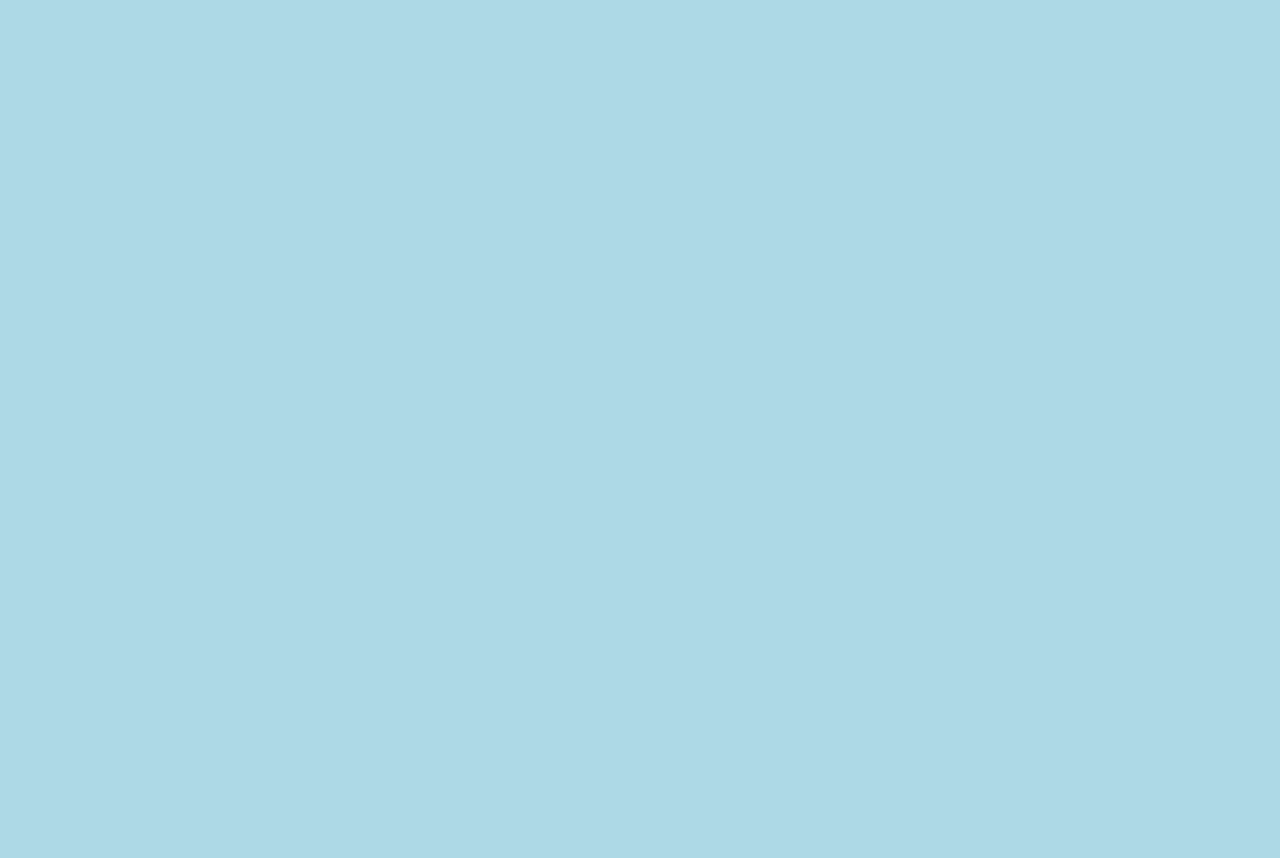
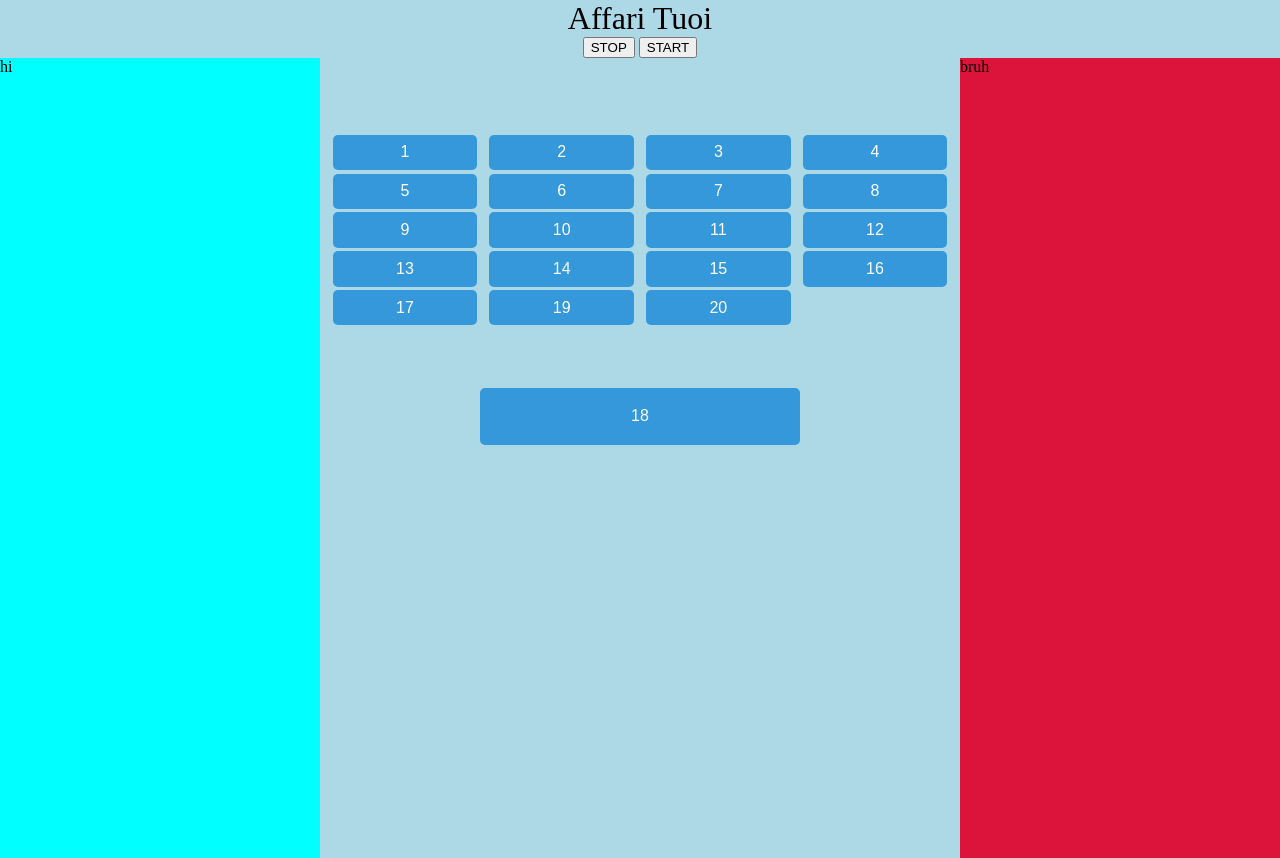
Before and after one commit to barzajack/AffariTuoi, a plain HTML site: page index.html in a window 1280 px wide. Before the commit the page ends 800 px from the top, so only its background shows below. Drawn offline with Linux system fonts and the light colour scheme.

Commit message:
bottoni e js

```diff
--- a/index.html
+++ b/index.html
@@ -7,5 +7,48 @@
         <script defer src="script.js"></script>
     </head>
     <body>
+        <header>
+            <h1>Affari Tuoi</h1>
+            <div>
+                <button>STOP</button>
+                <button>START</button>
+            </div>
+        </header>
+    <div class="container">
+        <div class="c1">
+            hi
+        </div>
+        <div class="c2">
+            <div id="grid-container">
+                <!-- Aggiungi i pulsanti da 1 a 20 -->
+                <button class="grid-button" id="n1">1</button>
+                <button class="grid-button" id="n2">2</button>
+                <button class="grid-button" id="n3">3</button>
+                <button class="grid-button" id="n4">4</button>
+                <button class="grid-button" id="n5">5</button>
+                <button class="grid-button" id="n6">6</button>
+                <button class="grid-button" id="n7">7</button>
+                <button class="grid-button" id="n8">8</button>
+                <button class="grid-button" id="n9">9</button>
+                <button class="grid-button" id="n10">10</button>
+                <button class="grid-button" id="n11">11</button>
+                <button class="grid-button" id="n12">12</button>
+                <button class="grid-button" id="n13">13</button>
+                <button class="grid-button" id="n14">14</button>
+                <button class="grid-button" id="n15">15</button>
+                <button class="grid-button" id="n16">16</button>
+                <button class="grid-button" id="n17">17</button>
+                <button class="grid-button" id="n18">18</button>
+                <button class="grid-button" id="n19">19</button>
+                <button class="grid-button" id="n20">20</button>
+            </div>
+            <div class="userButtonContainer">
+                <button class="buttonUser" id="userButton"></button>
+            </div>
+        </div>
+        <div class="c3">
+            bruh
+        </div>
+    </div>
     </body>
 </html>
--- a/script.js
+++ b/script.js
@@ -4,7 +4,7 @@ let pacchetti = []
 let valori = [0, 1, 5, 10, 20, 50, 75, 100, 200, 500, 5000, 10000, 15000, 20000, 30000, 50000, 75000, 100000, 200000, 300000]
 let numeri = [1,2,3,4,5,6,7,8,9,10,11,12,13,14,15,16,17,18,19,20]
 
-
+//Assegnazione valori al numero
 numeri.forEach((number) => {
     pacchetti.push({
         numero: number,
@@ -12,9 +12,33 @@ numeri.forEach((number) => {
     })
 })
 
+const userNumber = Math.floor(Math.random() * 20);
+let userPacchetto = pacchetti[userNumber-1]
+
+
+const userPacchettoButton = document.querySelector("#n" + userNumber)
+userPacchettoButton.style.display = "none"
+document.querySelector("#userButton").innerHTML = userNumber.toString();
+
+console.log(userPacchettoButton)
 pacchetti.forEach((pacco) =>{
     console.log(pacco);
 })
+
+
+const buttons = document.querySelectorAll(".grid-button")
+
+buttons.forEach((elem) =>{
+    elem.disabled = false
+    elem.addEventListener("click",(e) =>{
+        const id = Number(e.target.id)
+        e.target.disabled = true
+        pacchetti = pacchetti.filter(pacchetto => pacchetto.numero != id)
+        console.log(pacchetti)
+    })
+})
+
+
 
 function getRandomAndRemove(array) {
     // Verifica se l'array è vuoto
--- a/style.css
+++ b/style.css
@@ -22,3 +22,76 @@ img {
     max-width: 100%;
     height: auto;
 }
+
+header {
+    display: flex;
+    flex-direction: column;
+    align-items: center;
+    justify-content: center;
+}
+
+.container {
+    display: flex;
+    flex-direction: row;
+    height: 100vh;
+}
+
+.c1 {
+    width: 25%;
+
+    background-color: aqua;
+}
+
+.c2 {
+    width: 50%;
+    padding-top: 5%;
+}
+
+.c3 {
+    width: 25%;
+    background: crimson;
+}
+
+#grid-container {
+
+    display: grid;
+    grid-template-columns: repeat(4, 1fr); /* 4 columns */
+    gap: 2%;
+    padding: 2%;
+}
+
+.grid-button {
+    width: 100%;
+    height: 100%;
+    background-color: #3498db;
+    color: #fff;
+    border: none;
+    border-radius: 5px;
+    cursor: pointer;
+    font-size: 16px;
+    padding: 3%;
+    margin-bottom: 6%;
+}
+
+.grid-button:disabled {
+    background-color: gray;
+}
+
+.buttonUser {
+    width: 50%;
+    height: 100%;
+    margin-top: 10%;
+    background-color: #3498db;
+    color: #fff;
+    border: none;
+    border-radius: 5px;
+    cursor: pointer;
+    font-size: 16px;
+    padding: 3%;
+    margin-bottom: 6%;
+}
+
+.userButtonContainer{
+    display: flex;
+    justify-content: center;
+}
```
